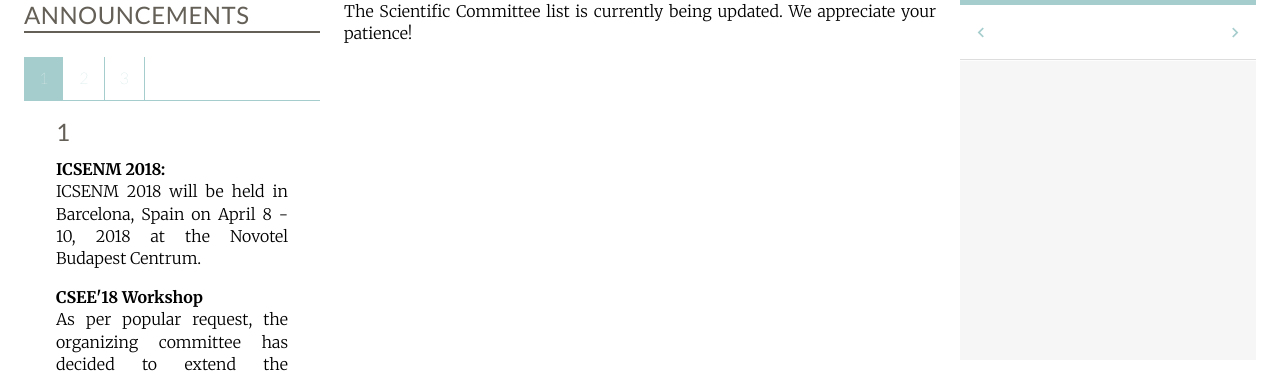
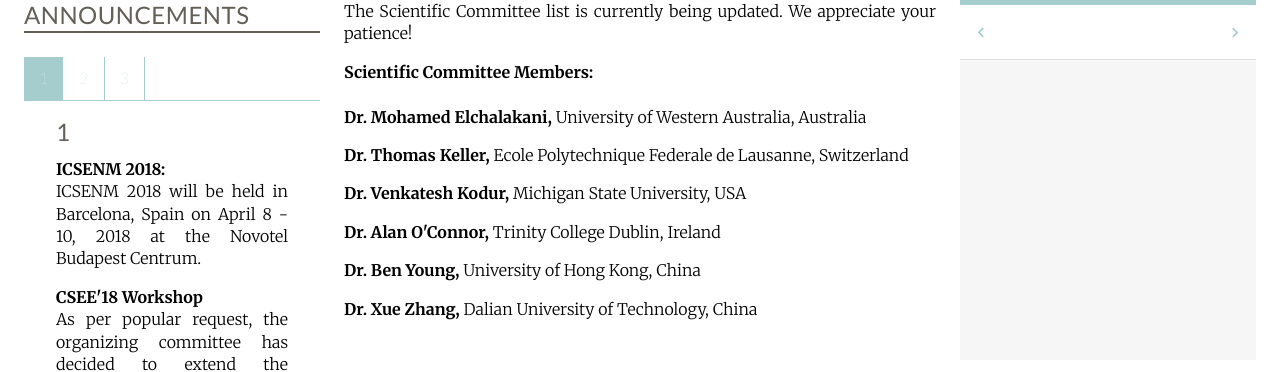
Before and after one commit to intaset/icsenm, a Jekyll site: the page built from committee.html, in a window 1280 px wide and 900 px high, scrolled down 333 px, cut to the strip 198-570 px from the top of the window. Built offline with Jekyll 4.4.1, drawn with Linux system fonts in a browser that asks for light colours; nearby versions of some CDN libraries; Markdown is read by kramdown in place of the engine named in the settings; comment, search, counter and statistics services are not loaded.

Commit message:
added SC members

```diff
--- a/committee.html
+++ b/committee.html
@@ -9,33 +9,31 @@
   <div class="unit-spacer content">
     <p class="body">The Scientific Committee list is currently being updated. We appreciate your patience!</p>
 
-   <!--  <p class="bold">Scientific Committee Members:</p><br>
+    <p class="bold">Scientific Committee Members:</p><br>
 
-    <p class="body"><b>Dr. Daniel P. Abrams,</b> University of Illinois Urbana-Champaign, USA</p>
-    <p class="body"><b>Dr. Abolhassan Astaneh-Asl,</b> University of California, Berkeley, USA</p>
-    <p class="body"><b>Dr. Zdenek P. Bazant,</b> Northwestern University, USA</p>
-    <p class="body"><b>Dr. Roberto Crocetti,</b> Lund University, Sweden</p>
-    <p class="body"><b>Dr. Sherif El-Tawil,</b> University of Michigan, USA</p>
+    <!-- <p class="body"><b>Dr. Abolhassan Astaneh-Asl,</b> University of California, Berkeley, USA</p> -->
+    <!-- <p class="body"><b>Dr. Zdenek P. Bazant,</b> Northwestern University, USA</p> -->
+    <!-- <p class="body"><b>Dr. Roberto Crocetti,</b> Lund University, Sweden</p> -->
+    <!-- <p class="body"><b>Dr. Sherif El-Tawil,</b> University of Michigan, USA</p> -->
     <p class="body"><b>Dr. Mohamed Elchalakani,</b> University of Western Australia, Australia</p>
-    <p class="body"><b>Dr. Kemal Hacıefendioğlu,</b> Ondokuz Mayıs Üniversitesi, Turkey</p>
-    <p class="body"><b>Dr. Christopher Higgins,</b> Oregon State University, USA</p>
-    <p class="body"><b>Dr. Hong Hao,</b> Curtin University Australia, Australia</p>
-    <p class="body"><b>Dr. Tuyoshi Ichimura,</b> University of Tokyo, Japan</p>
-    <p class="body"><b>Dr. Thomas Keller,</b> Ecole
-    Polytechnique Federale de Lausanne, Switzerland</p>
+    <!-- <p class="body"><b>Dr. Kemal Hacıefendioğlu,</b> Ondokuz Mayıs Üniversitesi, Turkey</p> -->
+    <!-- <p class="body"><b>Dr. Christopher Higgins,</b> Oregon State University, USA</p> -->
+    <!-- <p class="body"><b>Dr. Hong Hao,</b> Curtin University Australia, Australia</p> -->
+    <!-- <p class="body"><b>Dr. Tuyoshi Ichimura,</b> University of Tokyo, Japan</p> -->
+    <p class="body"><b>Dr. Thomas Keller,</b> Ecole Polytechnique Federale de Lausanne, Switzerland</p>
     <p class="body"><b>Dr. Venkatesh Kodur,</b> Michigan State University, USA</p>
-    <p class="body"><b>Dr. Akif Kutuk,</b> Gaziantep University, Turkey</p>
-    <p class="body"><b>Dr. Chadon Lee,</b> Chungang University, Korea</p>
-    <p class="body"><b>Dr. Qiusheng Li,</b> City University of Hong Kong, Hong Kong</p>
-    <p class="body"><b>Dr. Jiri Nemecek,</b> Czech Technical University in Prague, Czech Republic</p>
-    <p class="body"><b>Dr. Drahomir Novak,</b> Brno University of Technology, Czech Republic</p>
+    <!-- <p class="body"><b>Dr. Akif Kutuk,</b> Gaziantep University, Turkey</p> -->
+    <!-- <p class="body"><b>Dr. Chadon Lee,</b> Chungang University, Korea</p> -->
+    <!-- <p class="body"><b>Dr. Qiusheng Li,</b> City University of Hong Kong, Hong Kong</p> -->
+    <!-- <p class="body"><b>Dr. Jiri Nemecek,</b> Czech Technical University in Prague, Czech Republic</p> -->
+    <!-- <p class="body"><b>Dr. Drahomir Novak,</b> Brno University of Technology, Czech Republic</p> -->
     <p class="body"><b>Dr. Alan O'Connor,</b> Trinity College Dublin, Ireland</p>
-    <p class="body"><b>Dr. Alfarabi Sharif,</b> King Fahd University of Petroleum & Minerals, Saudi Arabia</p>
-    <p class="body"><b>Dr. Abdul Sheikh,</b> Univeristy of Adelaide, Australia</p>
-    <p class="body"><b>Dr. Sri Sritharan,</b> Iowa State University, USA</p>
-    <p class="body"><b>Dr. Ahmet Türer,</b> Middle East Technical University, Turkey</p>
-    <p class="body"><b>Dr. Yen-Po Wang,</b> National Chiao-Tung University, Taiwan</p>
+    <!-- <p class="body"><b>Dr. Alfarabi Sharif,</b> King Fahd University of Petroleum & Minerals, Saudi Arabia</p> -->
+    <!-- <p class="body"><b>Dr. Abdul Sheikh,</b> Univeristy of Adelaide, Australia</p> -->
+    <!-- <p class="body"><b>Dr. Sri Sritharan,</b> Iowa State University, USA</p> -->
+    <!-- <p class="body"><b>Dr. Ahmet Türer,</b> Middle East Technical University, Turkey</p> -->
+    <!-- <p class="body"><b>Dr. Yen-Po Wang,</b> National Chiao-Tung University, Taiwan</p> -->
     <p class="body"><b>Dr. Ben Young,</b> University of Hong Kong, China</p>
-    <p class="body"><b>Dr. Xue Zhang,</b> Dalian University of Technology, China</p> -->
+    <p class="body"><b>Dr. Xue Zhang,</b> Dalian University of Technology, China</p>
   </div>
   </div>
```
Also changed, not shown: papers.html (+4 -4 lines), 2 other files.
